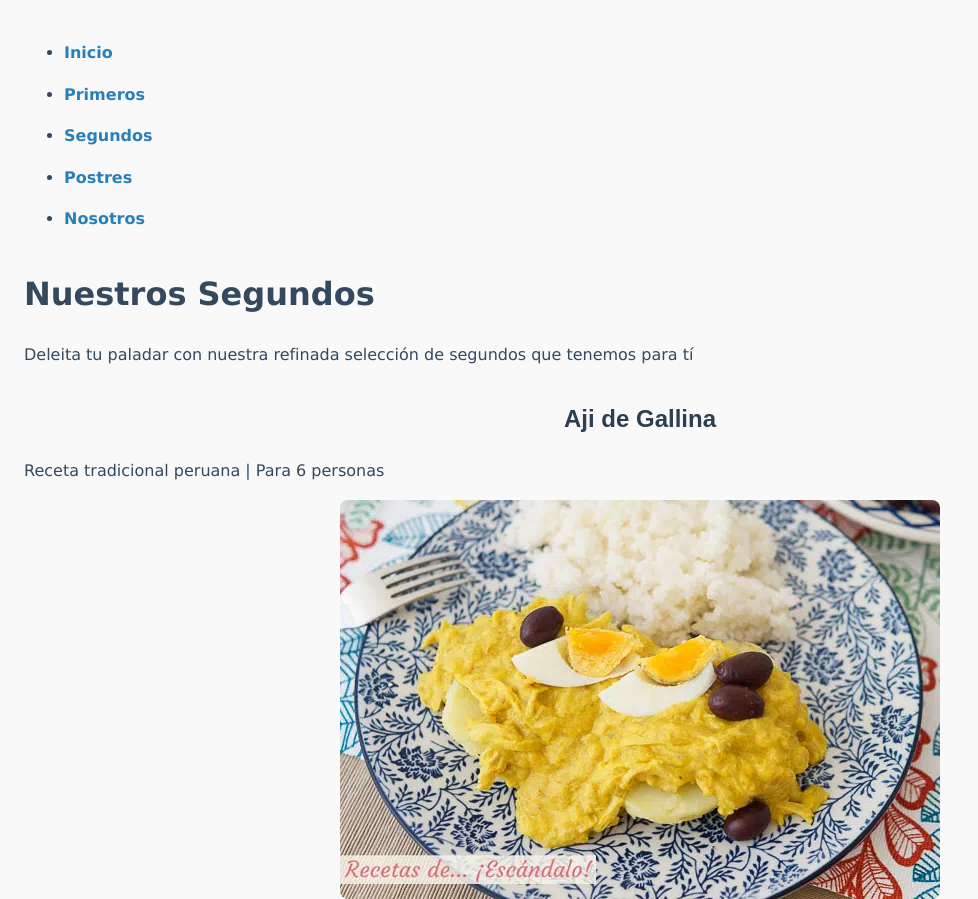
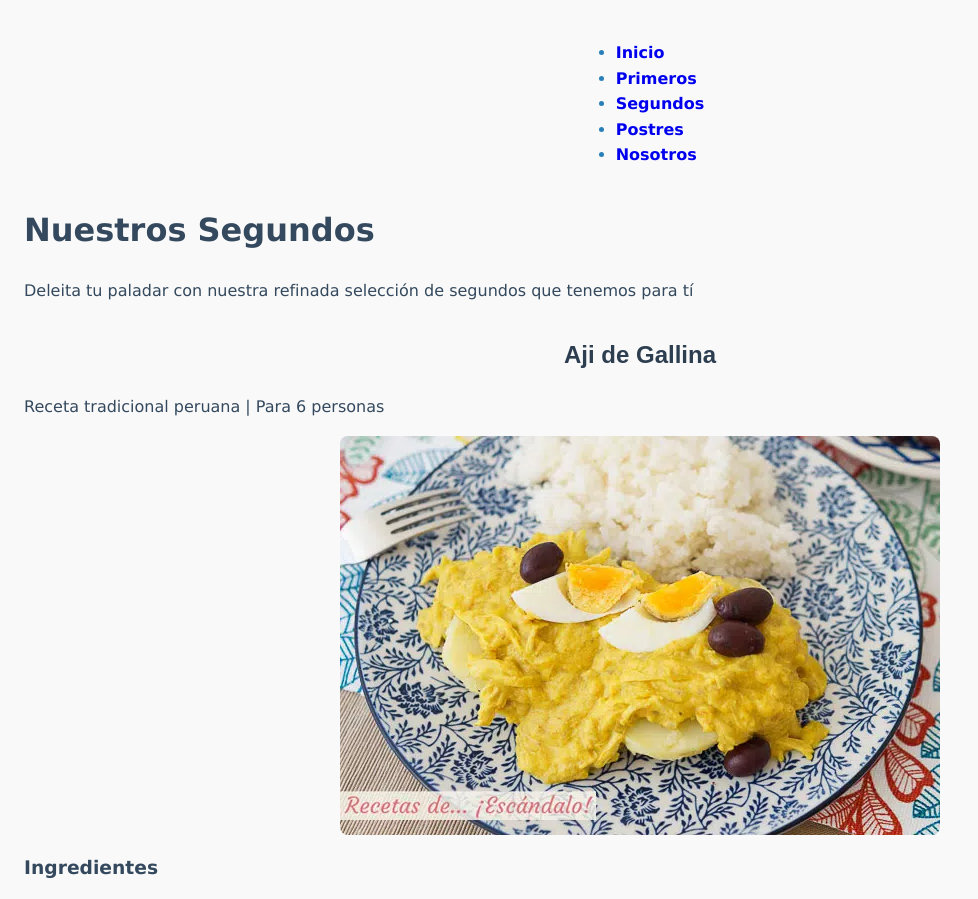
Before and after one commit to CFDAlcobendas2026/recetas, a website: page segundos/index.html in a window 1280 px wide. Shown: the top 899 px of the page, without its empty margins (0-978 px from the left). Drawn offline with Linux system fonts and the light colour scheme.

Commit message:
Fix img error into main courses html

```diff
--- a/segundos/index.html
+++ b/segundos/index.html
@@ -34,7 +34,7 @@
       <section id="aji-gallina-recipe">
         <h2>Aji de Gallina</h2>
         <p>Receta tradicional peruana | <span>Para 6 personas</span></p>
-        <img src="/aji-gallina.png" alt="Ají de Gallina">
+        <img src="./aji-gallina.png" alt="Ají de Gallina">
         <h3>Ingredientes</h3>
         <ul>
           <li>3 cebollas</li>
--- a/segundos/main-courses.css
+++ b/segundos/main-courses.css
@@ -12,12 +12,17 @@ body {
     padding: 1rem;
 }
 
-nav a {
-  display: inline-block;
+nav {
+    display: flex;
+    align-items: center;
+    justify-content: center;
     margin-bottom: 1rem;
     color: #2980b9;
     text-decoration: none;
     font-weight: bold;
+    a {
+        text-decoration: none;
+    }
 }
 
 img {
```
Lines whose indentation alone changed are shown as unchanged.
